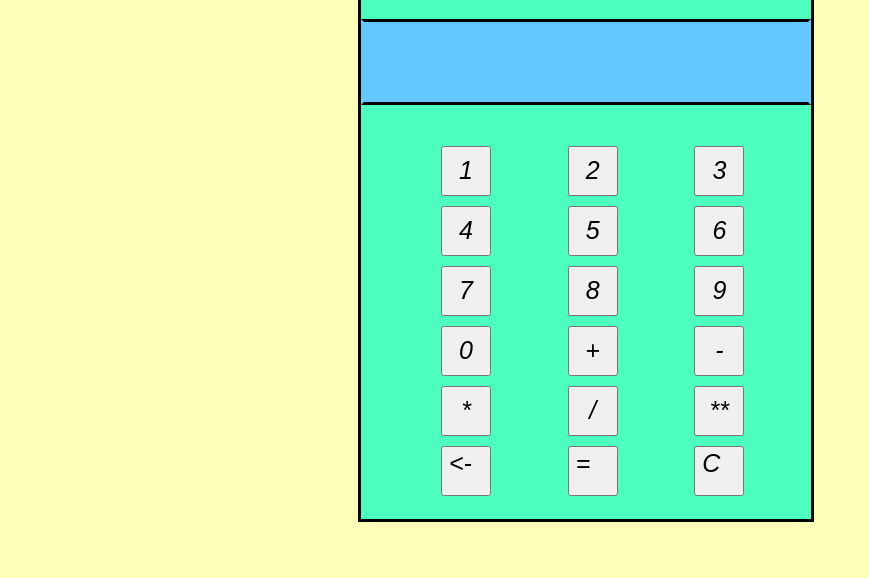
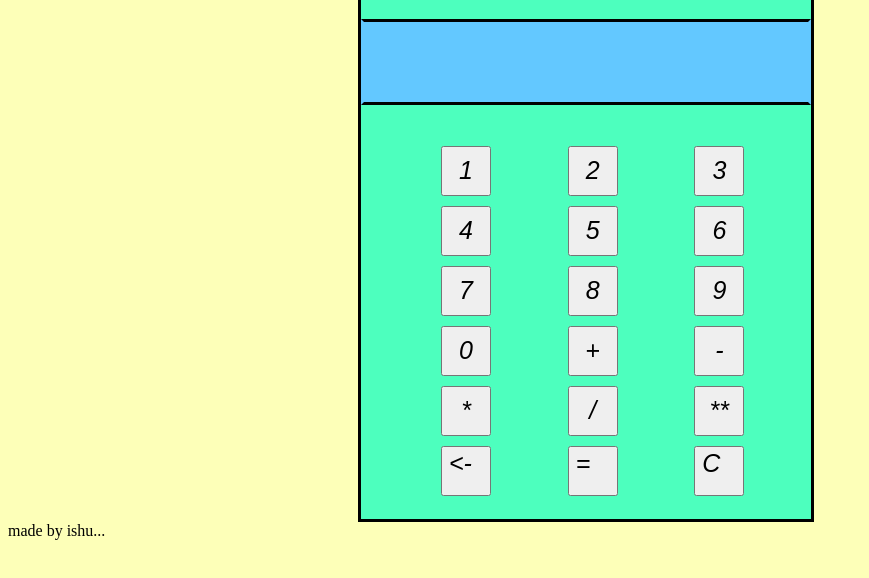
Before and after one commit to Ishansahu-09/CALCULATOR, a plain HTML site: page index.html in a window 1280 px wide. Shown: the part 144-722 px from the top of the page, without its empty margins (0-869 px from the left). Drawn offline with Linux system fonts and the light colour scheme.

Commit message:
Update index.html

```diff
--- a/index.html
+++ b/index.html
@@ -91,7 +91,7 @@
 
 
 
-
+     made by ishu...
 
 
 
```
